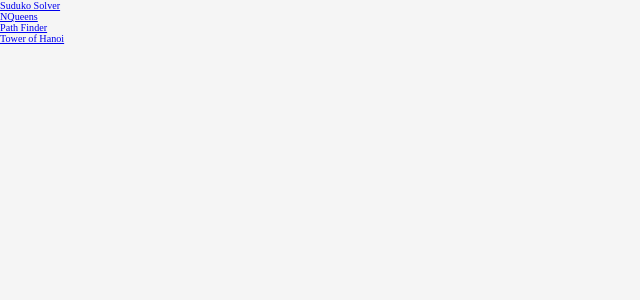
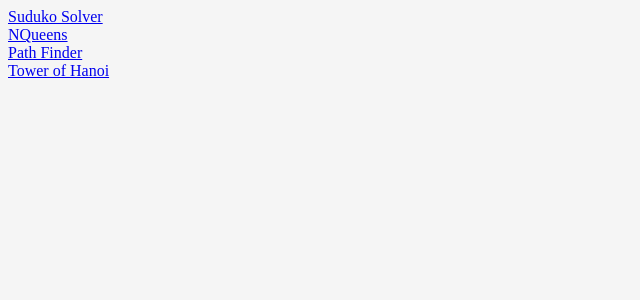
Before and after one commit to Sk47R/Visualize-IT, a React (Create React App) app: page / in a window 1280 px wide. Shown: the top 300 px of the page, without its empty margins (0-640 px from the left). Built offline with nearby package versions, Linux system fonts and the light colour scheme.

Commit message:
Breaking change: Restore index.css to its previous state
Try not to change the index CSS file. Only modify the respective CSS file of an algorithm to modify the styles of that algorithm.

```diff
--- a/src/index.css
+++ b/src/index.css
@@ -1,10 +1,4 @@
 body {
   /* background-color: #0d1114; */
   background-color: #f5f5f5;
-  padding: 0;
-  margin: 0;
-  box-sizing: border-box;
 }
-html {
-  font-size: 63.5%;
-}
```
